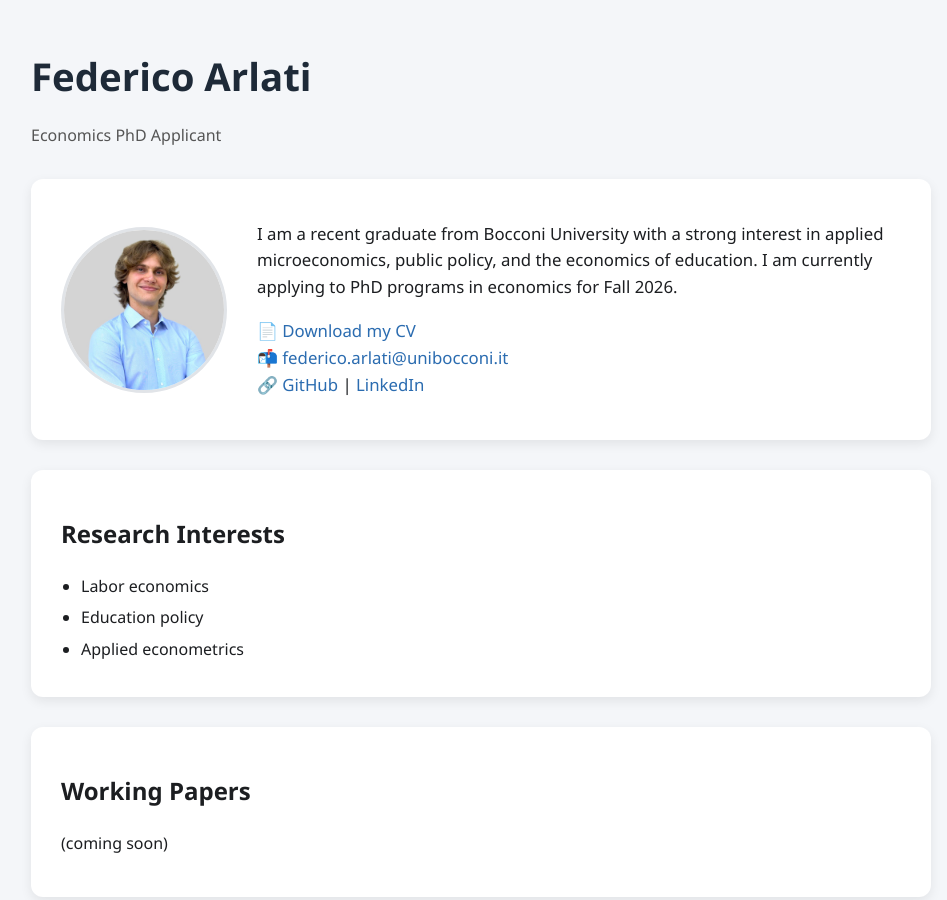
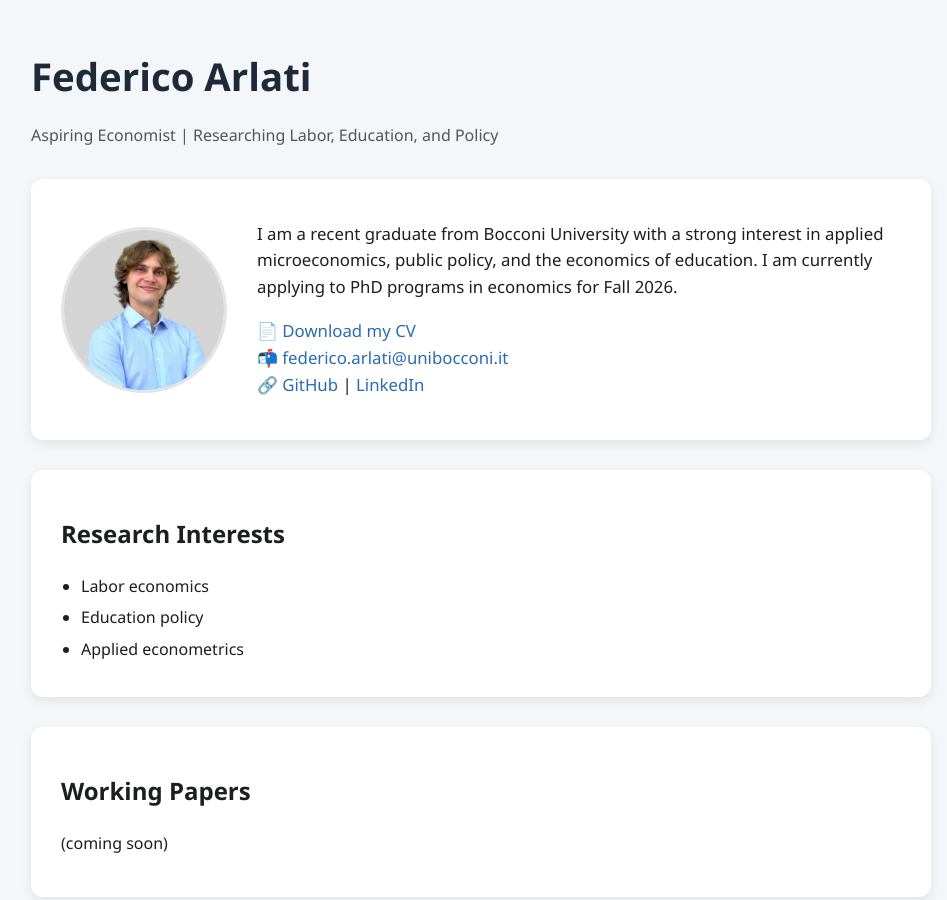
Before and after one commit to federicoarlati/federicoarlati.github.io, a plain HTML site: page index.html in a window 1280 px wide. Shown: the top 900 px of the page, without its empty margins (159-1106 px from the left). Drawn offline with Linux system fonts and the light colour scheme.

Commit message:
index.html

```diff
--- a/index.html
+++ b/index.html
@@ -3,7 +3,7 @@
 <head>
   <meta charset="UTF-8" />
   <meta name="viewport" content="width=device-width, initial-scale=1.0" />
-  <title>Federico Arlati – Economics PhD Applicant</title>
+  <title>Federico Arlati – Economics & Public Policy Research</title>
   <style>
   :root {
     --background: #f4f6f9;
@@ -119,7 +119,7 @@
 <body>
 
   <h1>Federico Arlati</h1>
-  <p class="small">Economics PhD Applicant</p>
+  <p class="small">Aspiring Economist | Researching Labor, Education, and Policy</p>
 
   <div class="intro section">
     <div class="photo">
```
